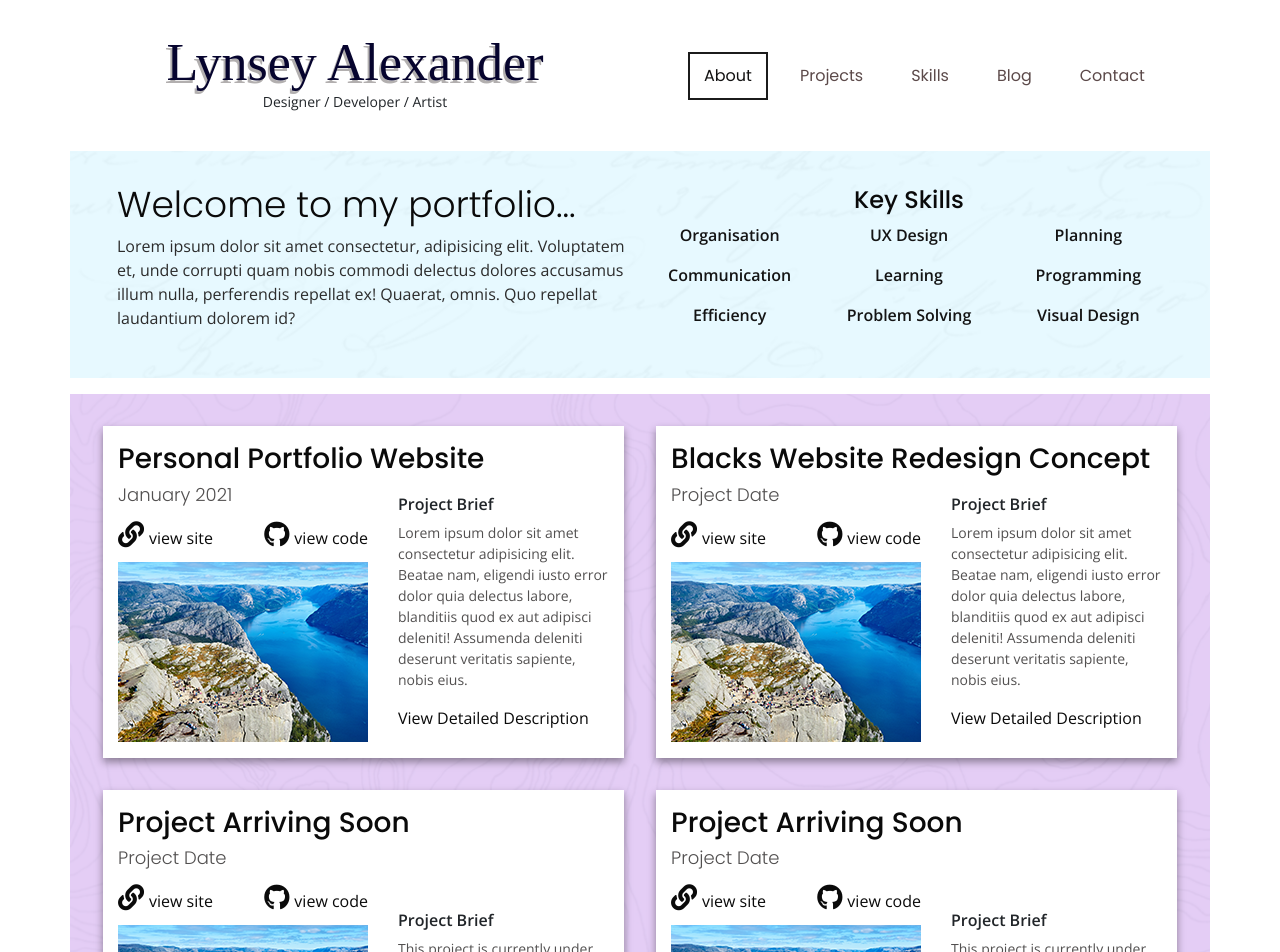
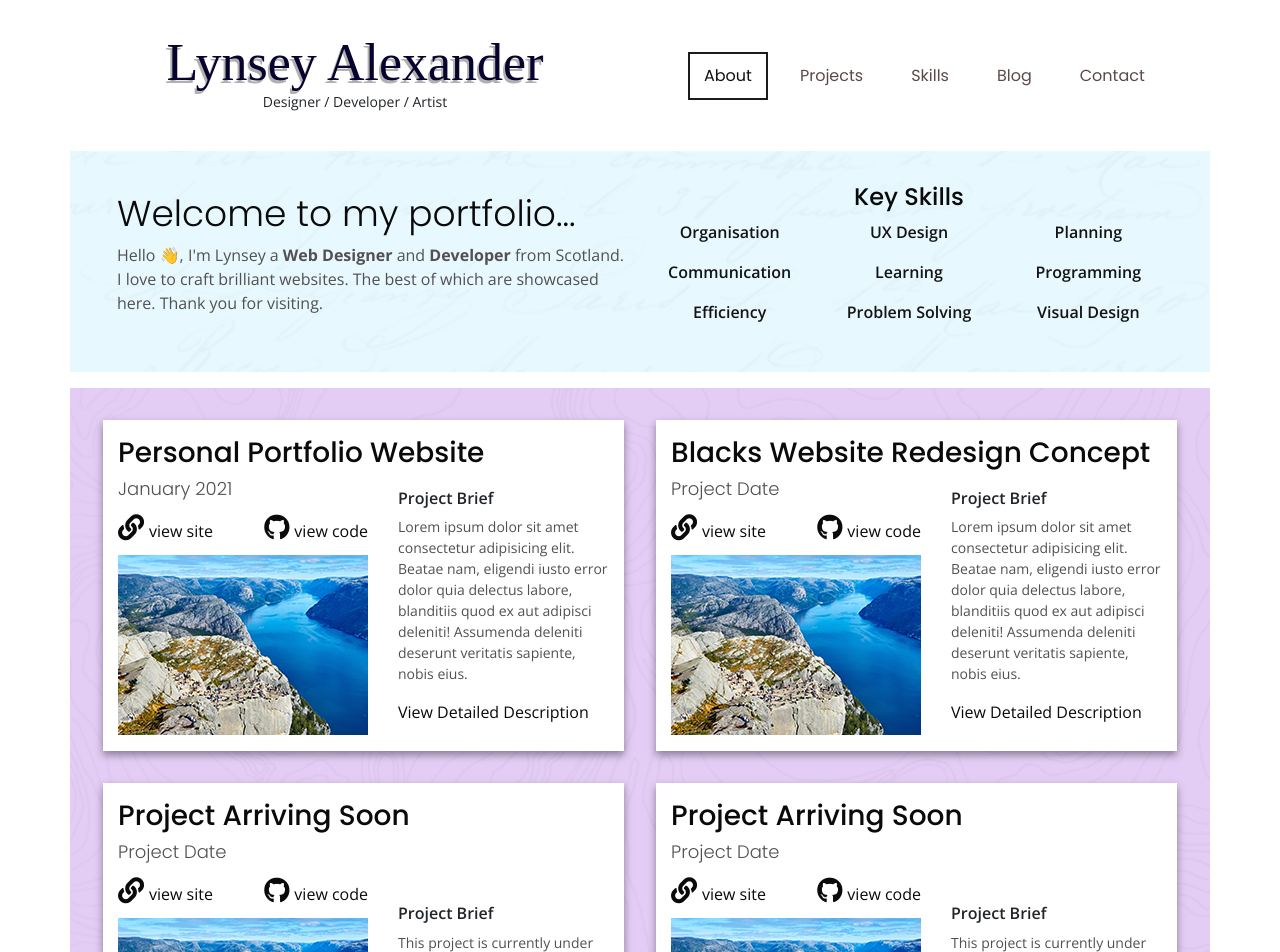
Before and after one commit to lynseyalexander/lynseyalexander.github.io, a Jekyll site: the page built from index.markdown, in a window 1280 px wide. Shown: the top 952 px of the page. Built offline with Jekyll 4.4.1, drawn with Linux system fonts in a browser that asks for light colours; emoji names are drawn with the system emoji font; some web fonts are replaced.

Commit message:
Add general styling updates to paragraphs. Add content to about section.

```diff
--- a/Gemfile
+++ b/Gemfile
@@ -8,6 +8,7 @@ source "https://rubygems.org"
 # This will help ensure the proper Jekyll version is running.
 # Happy Jekylling!
 # gem "jekyll", "~> 4.2.0"
+gem 'jemoji'
 # This is the default theme for new Jekyll sites. You may change this to anything you like.
  # gem "minima", "~> 2.5"
 # If you want to use GitHub Pages, remove the "gem "jekyll"" above and
--- a/_config.yml
+++ b/_config.yml
@@ -1 +1,4 @@
 title: Lynsey Alexander
+
+plugins:
+  - jemoji
--- a/_layouts/default.html
+++ b/_layouts/default.html
@@ -10,6 +10,7 @@
         <link rel="stylesheet" href="https://cdnjs.cloudflare.com/ajax/libs/font-awesome/5.15.2/css/all.min.css"
             integrity="sha512-HK5fgLBL+xu6dm/Ii3z4xhlSUyZgTT9tuc/hSrtw6uzJOvgRr2a9jyxxT1ely+B+xFAmJKVSTbpM/CuL7qxO8w=="
             crossorigin="anonymous" />
+        <script src="https://twemoji.maxcdn.com/v/latest/twemoji.min.js" crossorigin="anonymous"></script>
     </head>
     <body>
         <div class="container">
@@ -43,7 +44,8 @@
             <section class="about row align-items-center">
                 <div class="about_desc col">
                     <h1>{{ page.about_h1 }}</h1>
-                    <p>Lorem ipsum dolor sit amet consectetur, adipisicing elit. Voluptatem et, unde corrupti quam nobis commodi delectus dolores accusamus illum nulla, perferendis repellat ex! Quaerat, omnis. Quo repellat laudantium dolorem id?</p>
+                    <p>Hello :wave:, I'm Lynsey a <b>Web Designer</b> and <b>Developer</b> from Scotland. I love to craft brilliant websites. The
+                    best of which are showcased here. Thank you for visiting.</p>
                 </div>
                 <div class="key_skills col">
                     <h2>Key Skills</h2>
--- a/assets/css/main.css
+++ b/assets/css/main.css
@@ -162,7 +162,7 @@ a {
 .about_desc p {
     font-family: 'Open Sans', sans-serif;
     font-size: 16px;
-    color: #2c2c2c;
+    color: #525050;;
 }
 
 .key_skills h2 {
```
Also changed, not shown: Gemfile.lock.
